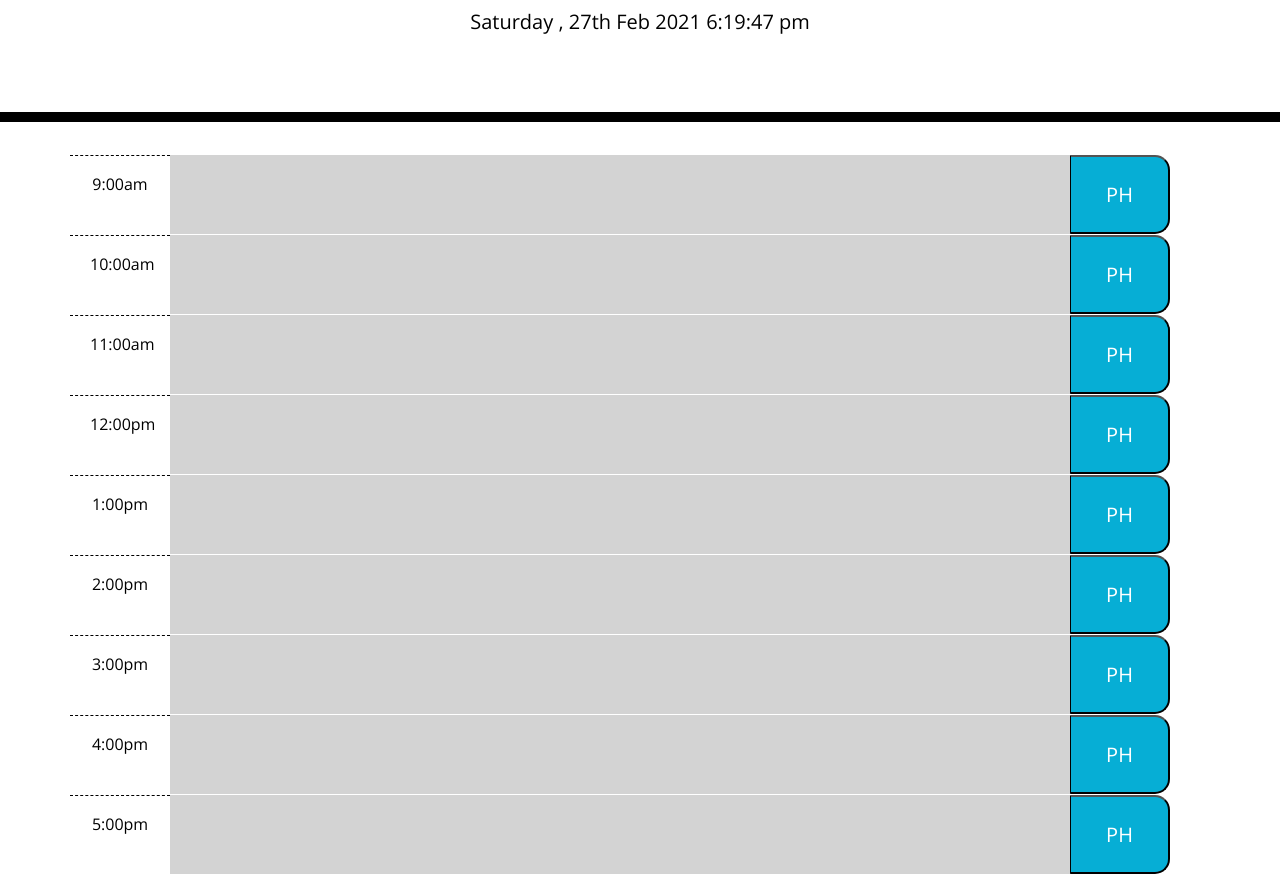
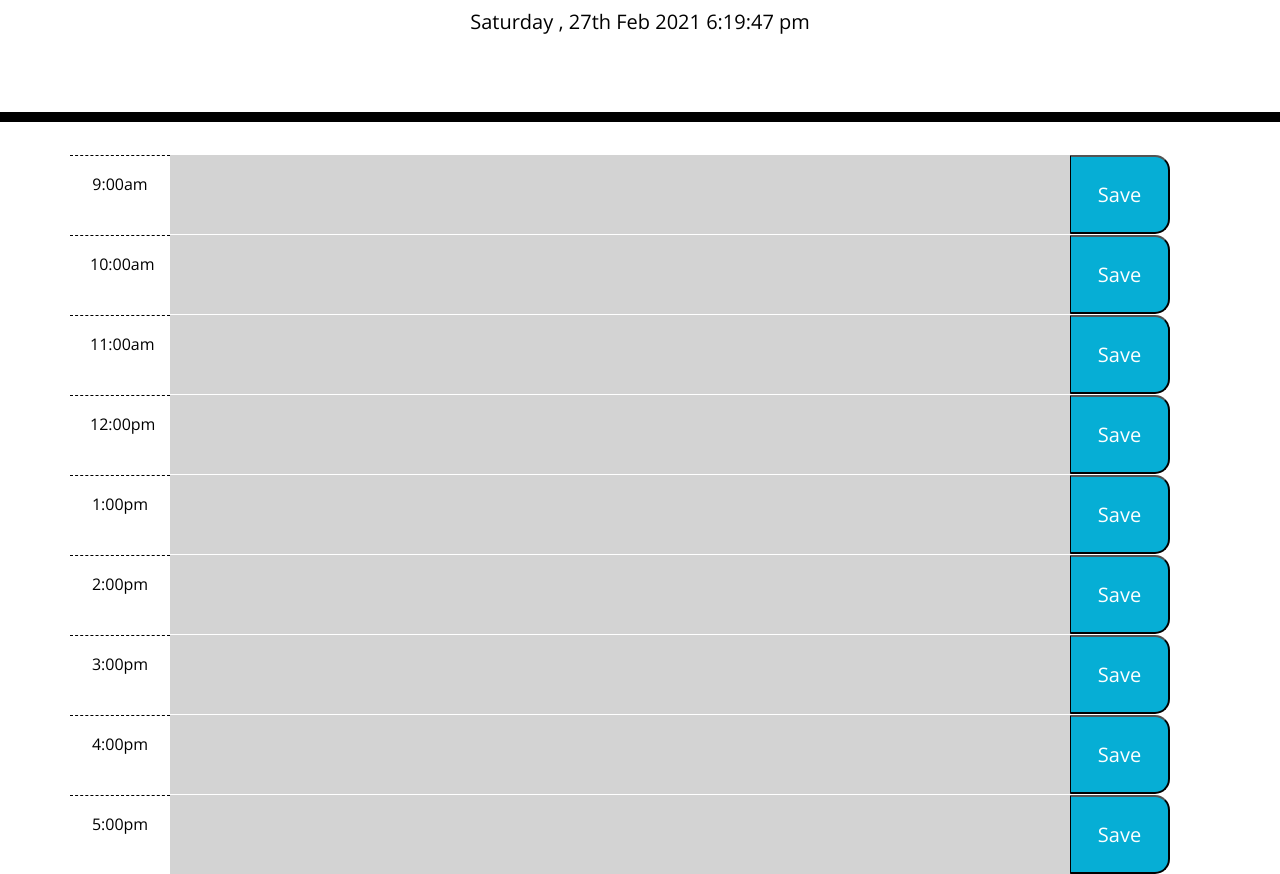
Before and after one commit to rutter10/Work-Schedule, a plain HTML site: page index.html in a window 1280 px wide. Shown: the part 182-1056 px from the top of the page. Drawn offline with nearby package versions, Linux system fonts and the light colour scheme.

Commit message:
Update index.html
Removed the place holder for button text and replace with a meaningful description "Save"

```diff
--- a/index.html
+++ b/index.html
@@ -33,55 +33,55 @@
       <div class = "row">
         <div class = "hour time-block">9:00am</div>
         <textarea class = "event" id = "9am"></textarea>
-        <button class = "saveBtn">PH</button>
+        <button class = "saveBtn">Save</button>
       </div>
 
       <div class = "row">
         <div class = "hour time-block">10:00am</div>
         <textarea class = "event" id = "10am"></textarea>
-        <button class = "saveBtn">PH</button>
+        <button class = "saveBtn">Save</button>
       </div>
 
       <div class = "row">
         <div class = "hour time-block">11:00am</div>
         <textarea class = "event" id = "11am"></textarea>
-        <button class = "saveBtn">PH</button>
+        <button class = "saveBtn">Save</button>
       </div>
 
       <div class = "row">
         <div class = "hour time-block">12:00pm</div>
         <textarea class = "event" id = "12pm"></textarea>
-        <button class = "saveBtn">PH</button>
+        <button class = "saveBtn">Save</button>
       </div>
 
       <div class = "row">
         <div class = "hour time-block">1:00pm</div>
         <textarea class = "event" id = "13pm"></textarea>
-        <button class = "saveBtn">PH</button>
+        <button class = "saveBtn">Save</button>
       </div>
 
       <div class = "row">
         <div class = "hour time-block">2:00pm</div>
         <textarea class = "event" id = "14pm"></textarea>
-        <button class = "saveBtn">PH</button>
+        <button class = "saveBtn">Save</button>
       </div>
 
       <div class = "row">
         <div class = "hour time-block">3:00pm</div>
         <textarea class = "event" id = "15pm"></textarea>
-        <button class = "saveBtn">PH</button>
+        <button class = "saveBtn">Save</button>
       </div>
 
       <div class = "row">
         <div class = "hour time-block">4:00pm</div>
         <textarea class = "event" id = "16pm"></textarea>
-        <button class = "saveBtn">PH</button>
+        <button class = "saveBtn">Save</button>
       </div>
 
       <div class = "row">
         <div class = "hour time-block">5:00pm</div>
         <textarea class = "event" id = "17pm"></textarea>
-        <button class = "saveBtn">PH</button>
+        <button class = "saveBtn">Save</button>
       </div>
     </div>
 
```
